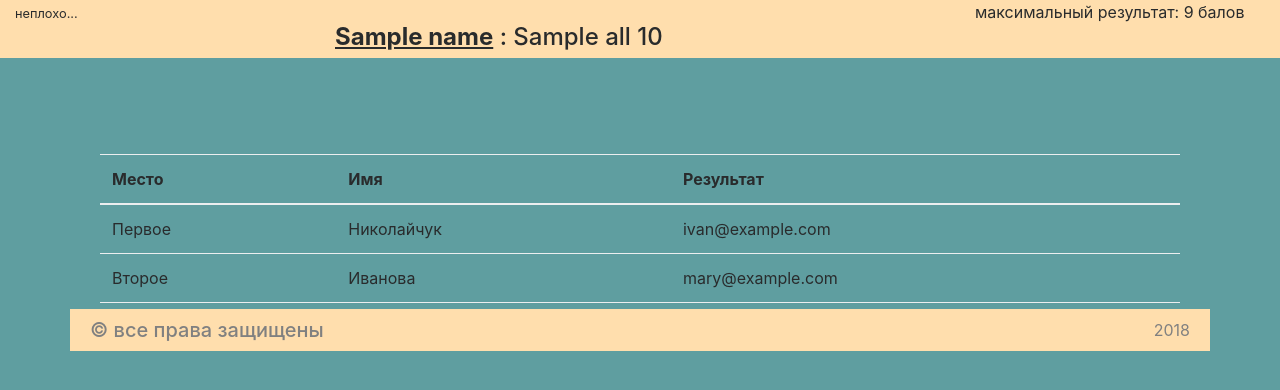
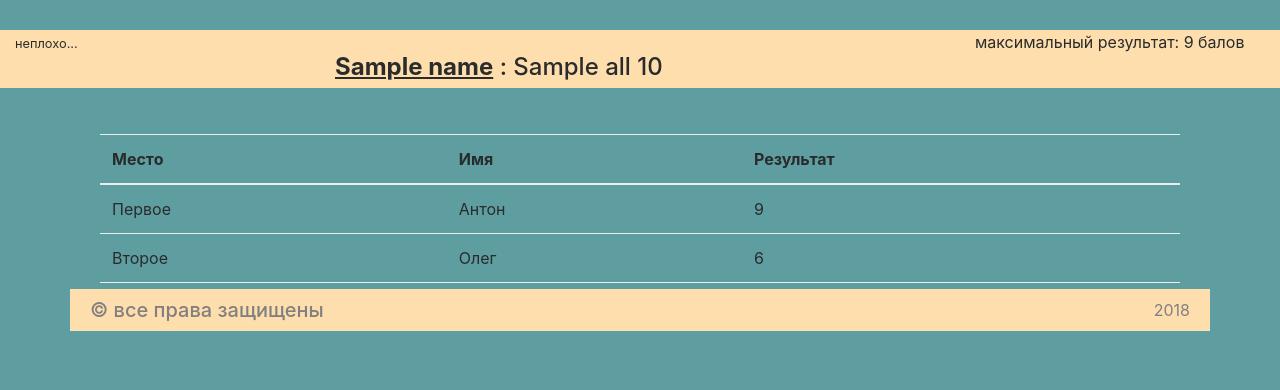
Before and after one commit to toha-livs/demo, a Django app: template myapp/templates/res2.html in a window 1280 px wide. Shown: the part 190-580 px from the top of the page. Run offline with Django 3.2, Linux system fonts and the light colour scheme; the template is opened without the code that fills it: most values are stand-ins (such as "Sample title", 1, 10 or a date in 2020); some libraries are stand-ins or nearby versions.

Commit message:
подправил HTML

```diff
--- a/myapp/templates/includes/some_html.html
+++ b/myapp/templates/includes/some_html.html
@@ -1,5 +1,5 @@
 {% block content %}
-    <div class="container-fluid static_txt">
+    <div class="container-fluid static_txt" style="margin-top: 30px;">
         <div class="row">
             <div
                  class="col-md-2 " id="stat_txt" style=" border-radius:10xp;">
--- a/myapp/templates/res2.html
+++ b/myapp/templates/res2.html
@@ -3,7 +3,7 @@
 {% block content %}
 <form action="" method="POST">
     {% csrf_token %}
-    <div class="container-fluid static_txt">
+    <div class="container-fluid static_txt" style="margin-top: 30px;">
         <div class="row">
                 <div
                      class="col-md-4">
@@ -28,7 +28,7 @@
         </div>
 <div/>
 <div class="container">
-    <table class="table" style="margin-top:80px;">
+    <table class="table" style="margin-top:30px;">
          <thead>
          <tr>
          <th>Место</th>
@@ -37,20 +37,20 @@
          </tr>
          </thead>
          <tbody>
-         <tr class="danger">
+         <tr>
          <td>Первое</td>
-         <td>Николайчук</td>
-         <td>ivan@example.com</td>
+         <td>Антон</td>
+         <td>9</td>
          </tr>
          <tr>
          <td>Второе</td>
-         <td>Иванова</td>
-         <td>mary@example.com</td>
+         <td>Олег</td>
+         <td>6</td>
          </tr>
          <tr>
          <td>Третье</td>
-         <td>Петренко</td>
-         <td>julia@example.com</td>
+         <td>Маша</td>
+         <td>4</td>
          </tr>
          </tbody>
     </table>
--- a/myapp/templates/too_page.html
+++ b/myapp/templates/too_page.html
@@ -1,7 +1,7 @@
 {% extends "wrapper.html" %}
 
 {% block content %}
-    <div class="container-fluid static_txt">
+    <div class="container-fluid static_txt" style="margin-top: 30px;">
         <div class="row">
             <div
                  class="col-md-2 ">
```
Also changed, not shown: db.sqlite3.
